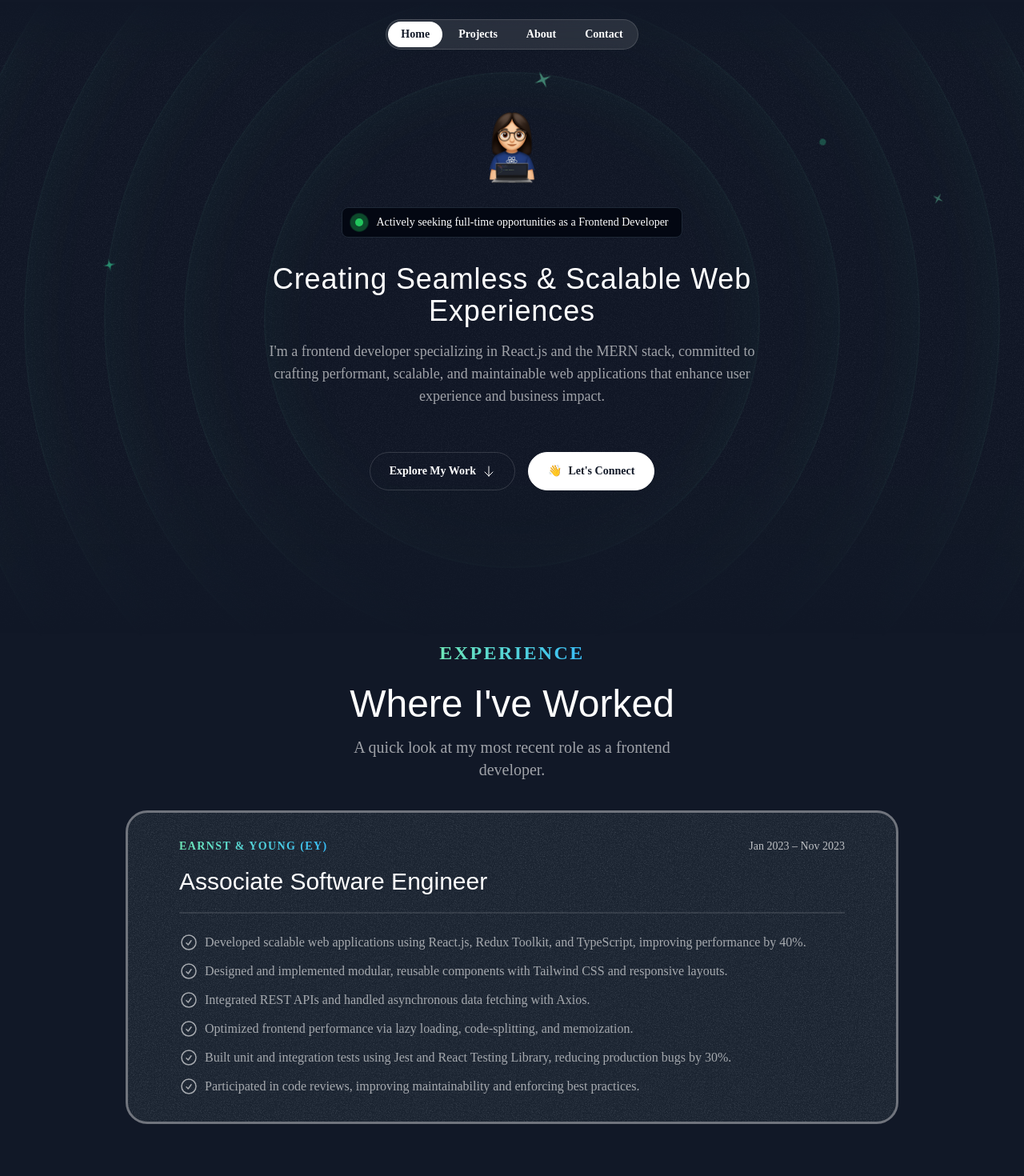
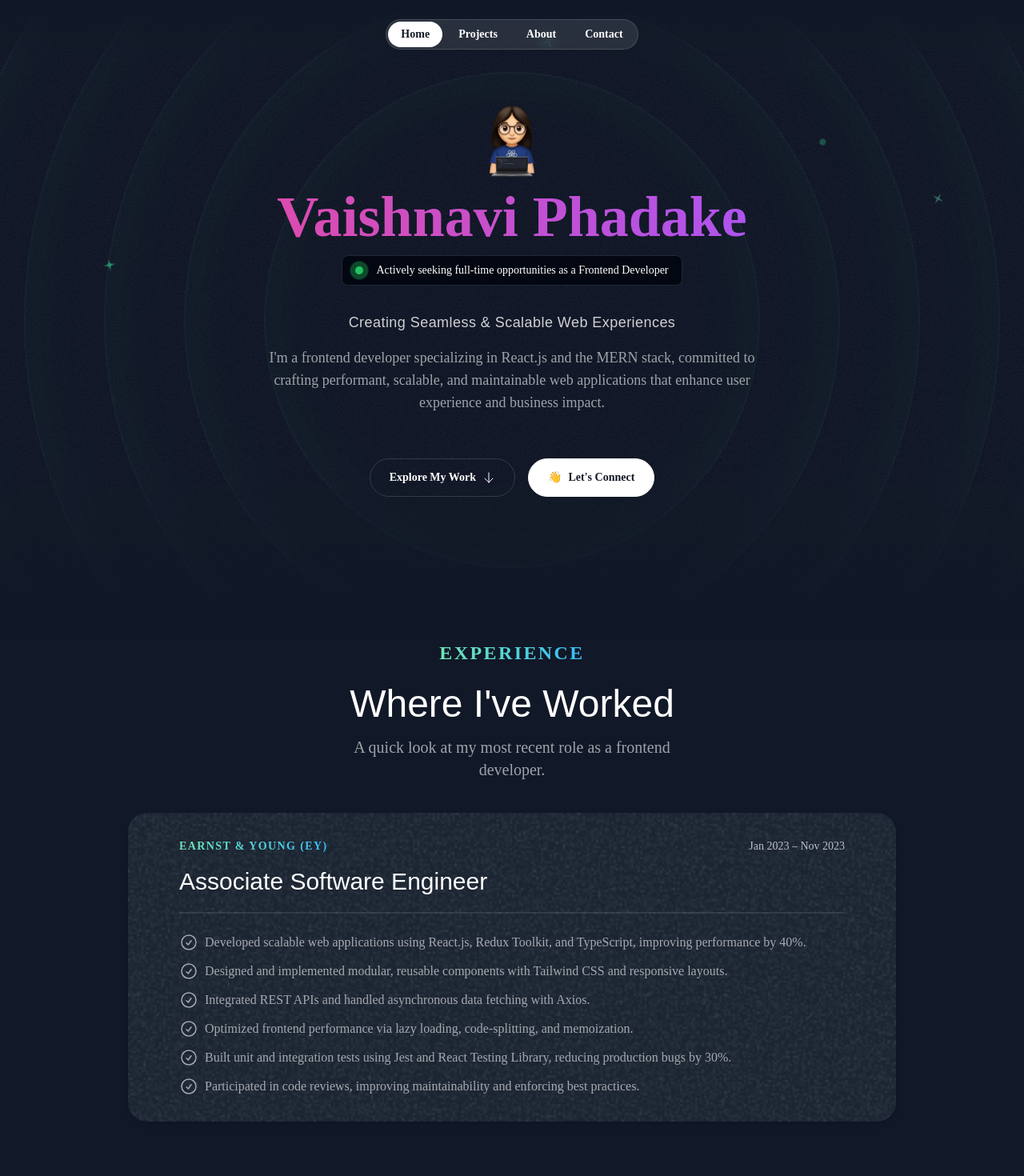
Before and after one commit to vaishnaviphadake/Vaishnavi-s-Portfolio, a Next.js app: page / in a window 1280 px wide. Shown: the top 1470 px of the page at 80% size. Built offline with nearby package versions, Linux system fonts and the light colour scheme; a web font is replaced by a local one.

Commit message:
Improved UI

```diff
--- a/src/components/card.tsx
+++ b/src/components/card.tsx
@@ -1,6 +1,34 @@
+// import grainImage from "@/assets/images/grain.jpg";
+// import { PropsWithChildren, CSSProperties } from "react";
+// import { twMerge } from "tailwind-merge";
+
+// export const Card = ({
+// 	className,
+// 	children,
+// 	style,
+// }: PropsWithChildren<{ className?: string; style?: CSSProperties }>) => {
+// 	return (
+// 		<div
+// 			className={twMerge(
+// 				"bg-gray-800 rounded-3xl relative z-0 overflow-hidden after:z-10 after:content-[''] after:absolute after:inset-0after: outline after:outline-1 after:outline-white/10 after:outline-offset-2 after:rounded-3xl after:pointer-events-none p-6 outline-white/40",
+// 				className
+// 			)}
+// 			style={style}
+// 		>
+// 			<div
+// 				className="absolute inset-0 -z-10 opacity-10"
+// 				style={{
+// 					backgroundImage: `url(${grainImage.src})`,
+// 				}}
+// 			></div>
+// 			{children}
+// 		</div>
+// 	);
+// };
 import grainImage from "@/assets/images/grain.jpg";
 import { PropsWithChildren, CSSProperties } from "react";
 import { twMerge } from "tailwind-merge";
+import { motion } from "framer-motion";
 
 export const Card = ({
 	className,
@@ -8,20 +36,40 @@ export const Card = ({
 	style,
 }: PropsWithChildren<{ className?: string; style?: CSSProperties }>) => {
 	return (
-		<div
+		<motion.div
+			initial={{ opacity: 0, scale: 0.95 }}
+			animate={{ opacity: 1, scale: 1 }}
+			transition={{ duration: 0.6, ease: "easeOut" }}
+			whileHover={{ scale: 1.015 }}
 			className={twMerge(
-				"bg-gray-800 rounded-3xl relative z-0 overflow-hidden after:z-10 after:content-[''] after:absolute after:inset-0after: outline after:outline-1 after:outline-white/10 after:outline-offset-2 after:rounded-3xl after:pointer-events-none p-6 outline-white/40",
+				"bg-gray-800 rounded-3xl relative z-0 overflow-hidden p-6 outline-white/40 group transition-all duration-300 ease-in-out shadow-md hover:shadow-white/10",
 				className
 			)}
 			style={style}
 		>
+			{/* Grain background */}
 			<div
 				className="absolute inset-0 -z-10 opacity-10"
 				style={{
 					backgroundImage: `url(${grainImage.src})`,
+					backgroundSize: "cover",
+					backgroundRepeat: "repeat",
 				}}
 			></div>
-			{children}
-		</div>
+
+			{/* Shimmer effect */}
+			<div className="pointer-events-none absolute inset-0 rounded-3xl overflow-hidden -z-10">
+				<div className="absolute inset-y-0 left-[-50%] w-[200%] bg-gradient-to-r from-transparent via-white/10 to-transparent animate-shimmer" />
+			</div>
+
+			{/* Animate content in */}
+			<motion.div
+				initial={{ opacity: 0, y: 10 }}
+				animate={{ opacity: 1, y: 0 }}
+				transition={{ delay: 0.3, duration: 0.5, ease: "easeOut" }}
+			>
+				{children}
+			</motion.div>
+		</motion.div>
 	);
 };
--- a/src/sections/Hero.tsx
+++ b/src/sections/Hero.tsx
@@ -5,6 +5,7 @@ import grainImage from "../assets/images/grain.jpg";
 import StarIcon from "@/assets/icons/star.svg";
 import SparkleIcon from "@/assets/icons/sparkle.svg";
 import { HeroOrbit } from "@/components/HeroOrbit";
+import { motion } from "framer-motion";
 
 export const HeroSection = () => {
 	return (
@@ -43,7 +44,7 @@ export const HeroSection = () => {
 				</HeroOrbit>
 
 				<HeroOrbit
-					size={460}
+					size={530}
 					rotation={-20}
 					shouldOrbit
 					orbitDuration="32s"
@@ -117,8 +118,18 @@ export const HeroSection = () => {
 						height={120}
 						className="w-[90px] h-[90px] sm:w-[110px] sm:h-[110px] md:w-[120px] md:h-[120px] object-contain mx-auto"
 					/>
+					<motion.div
+						initial={{ opacity: 0 }}
+						animate={{ opacity: 1 }}
+						transition={{ duration: 1 }}
+						className="text-4xl sm:text-4xl md:text-6xl lg:text-7xl font-extrabold
+	bg-gradient-to-r from-pink-500 via-purple-500 to-blue-500
+	bg-[length:300%_300%] bg-clip-text text-transparent animate-gradientText text-center"
+					>
+						Vaishnavi Phadake
+					</motion.div>
 
-					<div className="bg-gray-950 border border-gray-800 px-4 py-2 mt-4 inline-flex flex-wrap items-center justify-center gap-3 rounded-lg max-w-xs sm:max-w-none sm:gap-4">
+					<div className="bg-gray-950 border border-gray-800 px-4 py-2 mt-3 inline-flex flex-wrap items-center justify-center gap-3 rounded-lg max-w-xs sm:max-w-none sm:gap-4">
 						<div className="bg-green-500 size-2.5 rounded-full relative">
 							<div className="bg-green-500 absolute inset-0 animate-ping-large rounded-full"></div>
 						</div>
@@ -129,7 +140,7 @@ export const HeroSection = () => {
 				</div>
 
 				<div className="max-w-2xl mx-auto mt-8 px-2 text-center">
-					<h1 className="font-serif text-2xl sm:text-3xl md:text-4xl leading-tight tracking-wide">
+					<h1 className="font-serif text-white/80 text-2xl sm:text-lg md:text-1xl leading-tight tracking-wide">
 						Creating Seamless & Scalable Web Experiences
 					</h1>
 					<p className="mt-4 text-sm sm:text-base md:text-lg text-white/60">
--- a/tailwind.config.ts
+++ b/tailwind.config.ts
@@ -30,6 +30,10 @@ const config: Config = {
 					"0%, 100%": { transform: "translateY(0)" },
 					"50%": { transform: "translateY(-5px)" },
 				},
+				pulseBorder: {
+					"0%, 100%": { boxShadow: "0 0 0 0 rgba(255,255,255, 0.1)" },
+					"50%": { boxShadow: "0 0 10px 4px rgba(255,255,255, 0.15)" },
+				},
 
 				"ping-large": {
 					"75%, 100%": {
@@ -57,9 +61,42 @@ const config: Config = {
 					"0%": { transform: "translateX(0)" },
 					"100%": { transform: "translateX(-50%)" },
 				},
+				shimmer: {
+					"0%": { transform: "translateX(-100%)" },
+					"100%": { transform: "translateX(100%)" },
+				},
+				typing: {
+					from: { width: "0" },
+					to: { width: "100%" },
+				},
+				blink: {
+					"0%, 100%": { borderColor: "transparent" },
+					"50%": { borderColor: "#fff" },
+				},
+				gradientText: {
+					"0%": { backgroundPosition: "0% 50%" },
+					"50%": { backgroundPosition: "100% 50%" },
+					"100%": { backgroundPosition: "0% 50%" },
+				},
+				textGlow: {
+					"0%, 100%": {
+						textShadow:
+							"0 0 2px rgba(255,255,255,0.6), 0 0 10px rgba(192,132,252,0.5)",
+					},
+					"50%": {
+						textShadow:
+							"0 0 6px rgba(255,255,255,0.8), 0 0 20px rgba(147,51,234,0.8)",
+					},
+				},
 			},
 			animation: {
 				"bounce-soft": "bounce-soft 3s ease-in-out infinite",
+				shimmer: "shimmer 2s ease-in-out infinite",
+				textGlow: "textGlow 2.5s ease-in-out infinite",
+				pulseBorder: "pulseBorder 3s ease-in-out infinite",
+				typingAnimation:
+					"typing 2.5s steps(30, end) 1 forwards, blink 0.75s step-end infinite",
+				gradientText: "gradientText 6s ease infinite",
 				"ping-large": "ping-large 1s ease-in-out infinite",
 				"move-left": "move-left 50s linear infinite",
 				"move-right": "move-right 50s linear infinite",
```
